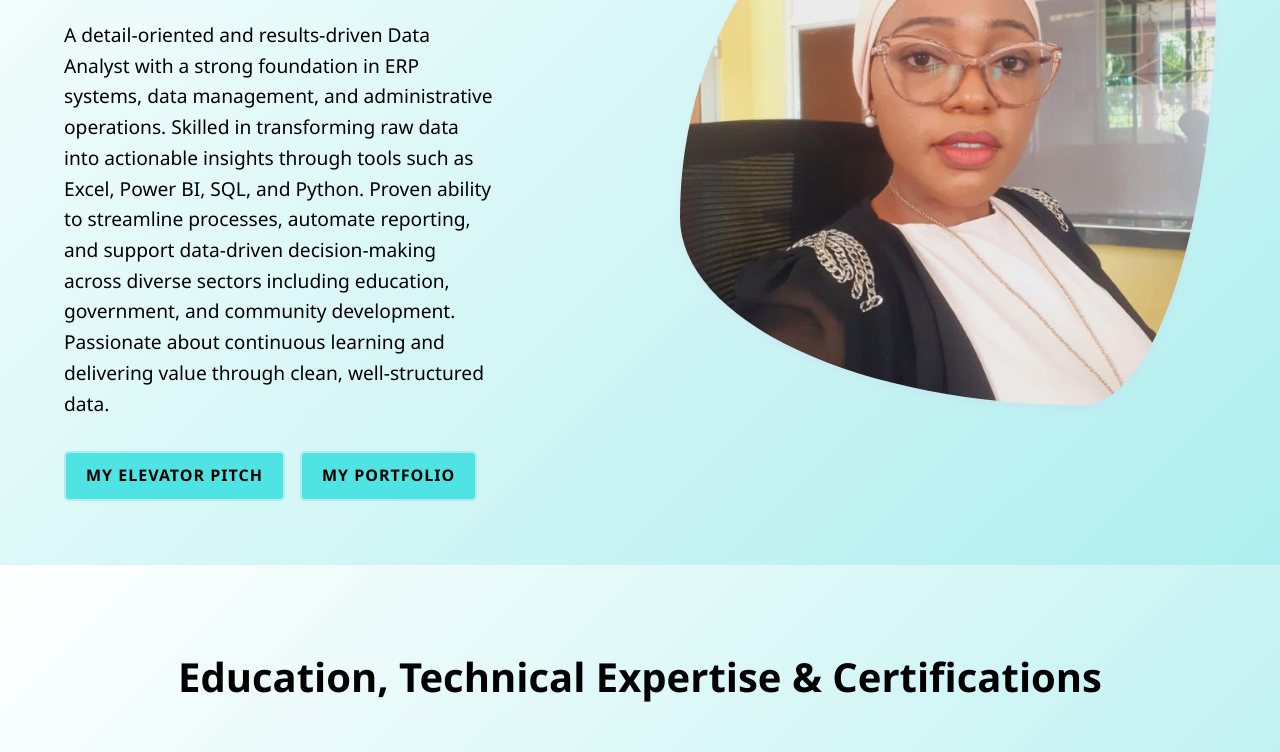
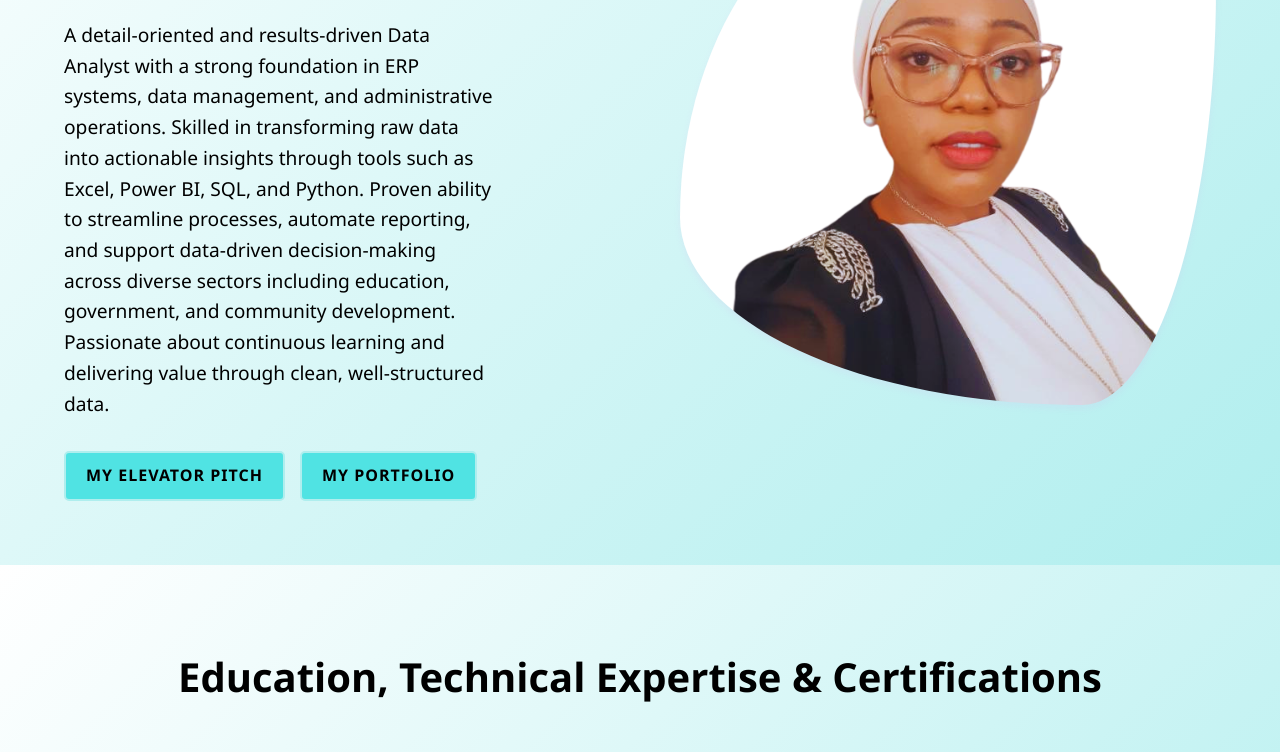
Before and after one commit to MariamMshee/My-Portfolio, a plain HTML site: page index.html in a window 1280 px wide. Shown: the part 348-1100 px from the top of the page. Drawn offline with Linux system fonts and the light colour scheme.

Commit message:
Changed photo background

```diff
--- a/index.html
+++ b/index.html
@@ -46,7 +46,7 @@
             </div>
         </div>
         <div class="hero-image">
-            <img src="images/me.jpg" alt="Mariam Mshee">
+            <img src="images/me2.png" alt="Mariam Mshee">
         </div>
     </section>
 
```
Also changed, not shown: images/me2.png (added).
